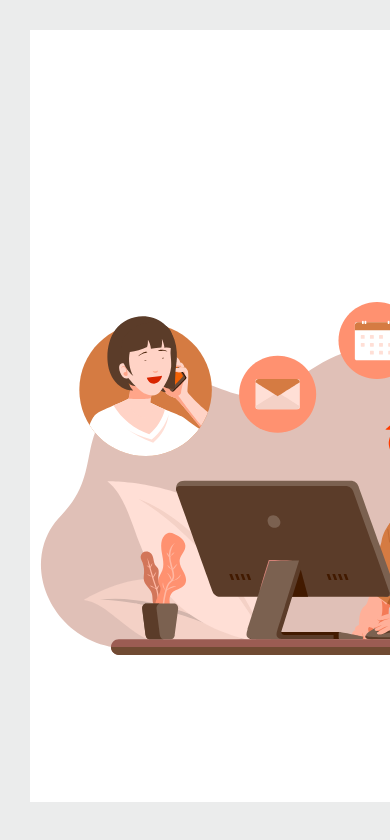
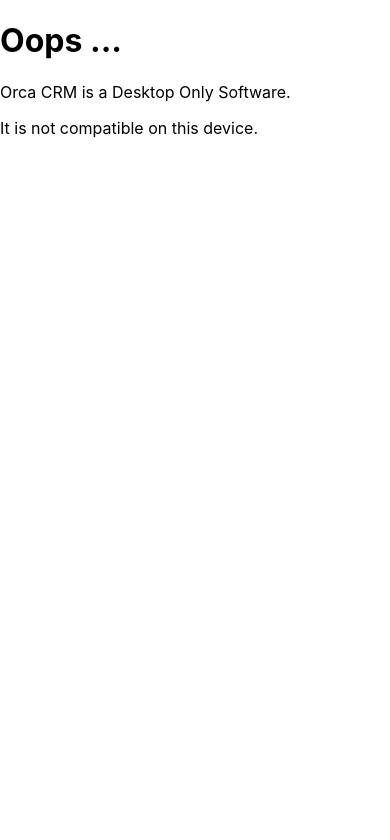
Before and after one commit to Sanjay16C/orca-crm, a React (Create React App) app in the folder client/: page / in a window 390 px wide. Shown: the top 840 px of the page. Built offline with nearby package versions, Linux system fonts and the light colour scheme; no server answers.

Commit message:
added mobile warning

```diff
--- a/client/src/App.js
+++ b/client/src/App.js
@@ -14,6 +14,15 @@
 import Settings from './pages/Settings.js';
 
 function App() {
+
+  const isMobile = window.innerWidth < 768;
+  if(isMobile) return (
+    <div className="mobile-warning">
+      <h1>Oops ...</h1>
+      <p>Orca CRM is a Desktop Only Software.</p>
+      <p>It is not compatible on this device.</p>
+    </div>
+  );
 
   return (
     <Router>
```
